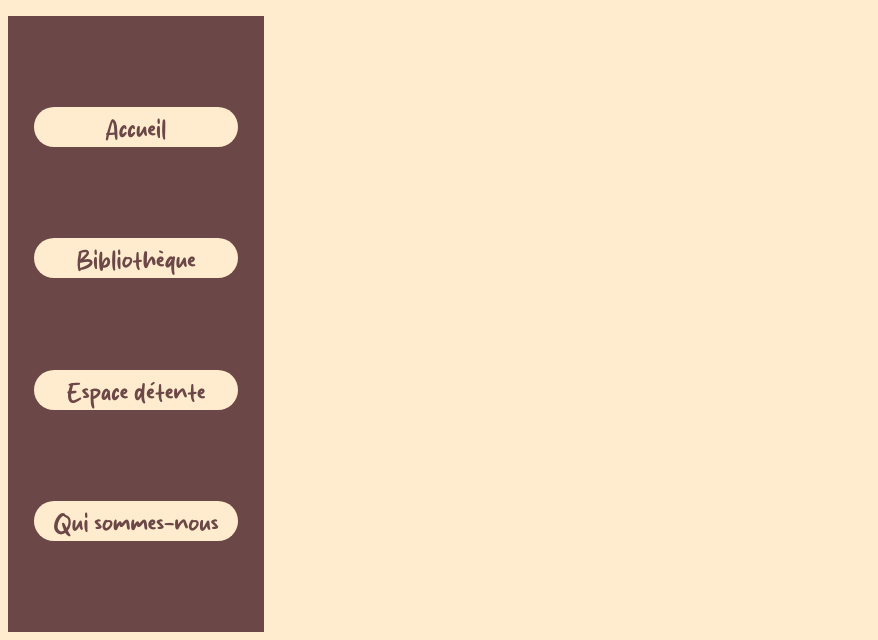
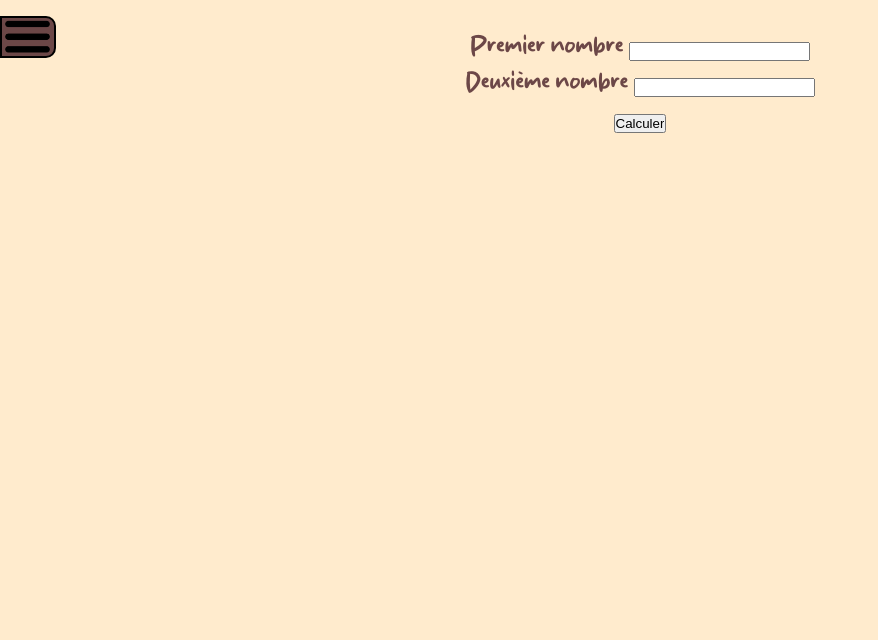
Before and after one commit to JustAYeen/livresE2C, a PHP site: page /page/game.htm in a window 1280 px wide. Shown: the part 160-800 px from the top of the page, without its empty margins (0-878 px from the left). Run offline with PHP 8.4, Linux system fonts and the light colour scheme.

Commit message:
avancement

```diff
--- a/page/game.htm
+++ b/page/game.htm
@@ -6,6 +6,7 @@
     <title>Silence On Lit</title>
     <link rel="stylesheet" href="../style/style.css">
     <script type="module" src="../script/test.js"></script>
+    <script type="module" src="../script/nav.js"></script>
 </head>
 <body>
     <header>
@@ -15,14 +16,29 @@
             <h2>Espace jeux</h2>
         </div>
     </header>
+
     <nav>
+        <div id="close"></div>
         <a href="../index.htm" class="bouton">Accueil</a>
         <a href="../page/library.htm" class="bouton">Bibliothèque</a>
         <a href="../page/game.htm" class="bouton">Espace détente</a>
         <a href="../page/us.htm" class="bouton">Qui sommes-nous</a>
     </nav>
+
     <main>
-
+        <p id="result"></p>
+        <div>
+            <label for="Number1">Premier nombre</label>
+            <input type="number" name="Number1" id="Number1">
+        </div>
+        <div>
+            <label for="Number2">Deuxième nombre</label>
+            <input type="number" name="Number2" id="Number2">
+        </div>
+        <div>
+            <input type="submit" value="Calculer" id="calculate">
+        </div>
     </main>
+    <div id="trigger"></div>
 </body>
 </html>
--- /dev/null
+++ b/script/nav.js
@@ -0,0 +1,21 @@
+//On récupère
+let nav = document.querySelector('nav')
+let trigger = document.querySelector('#trigger')
+let close = document.querySelector('#close')
+
+//on définit la function qui va déplacer le nav
+
+function openNav () {
+    setTimeout(()=>{close.style.display='block'},1000)
+    nav.style.left = "0"
+    trigger.style.left = "-7vh"
+}
+
+function closeNav () {
+    close.style.display='none'
+    nav.style.left = "-22vW"
+    trigger.style.left = "0"
+}
+//event qui va déclencher le mouvement
+trigger.addEventListener('click', openNav);
+close.addEventListener('click', closeNav)
--- a/script/test.js
+++ b/script/test.js
@@ -1,12 +1,30 @@
+let number1 = document.querySelector('#Number1');
+let number2 = document.querySelector('#Number2');
+let calculate = document.querySelector('#calculate');
+let resultHtml = document.querySelector('#result');
 
-//console.log("Hello World!");
 
-//let userName = "NomUtilisateur"; //string
-//let age = 19; //int
-let size = 1.55; //float
-//let isCool = true; //bool
 
-let a = 15
-let b = 35
+function makeCalcul() {
+    let nombre1 = parseInt(Number1.value);
 
-console.log(a+b, a/b, a-b, a*b, a%b);
+    let nombre2 = parseInt(Number2.value);
+
+    let resultat = nombre1 + nombre2;
+    let messageAddition = `<p>Le résultat de l'addition de ${nombre1} et de ${nombre2} est ${resultat}</p>`;
+    resultHtml.innerHTML = messageAddition;
+
+    resultat = nombre1 - nombre2;
+    let messageSoustraction = `<p>Le résultat de la soustraction de ${nombre1} et de ${nombre2} est ${resultat}</p>`;
+    resultHtml.innerHTML += messageSoustraction;
+
+    resultat = nombre1 * nombre2;
+    let messageMultiplication = `<p>Le résultat de la multiplication de ${nombre1} et de ${nombre2} est ${resultat}</p>`;
+    resultHtml.innerHTML += messageMultiplication;
+
+    resultat = nombre1 / nombre2;
+    let messageDivision = `<p>Le résultat de la division de ${nombre1} et de ${nombre2} est ${resultat}</p>`;
+    resultHtml.innerHTML += messageDivision;
+}
+
+calculate.addEventListener("click", makeCalcul)
--- a/style/style.css
+++ b/style/style.css
@@ -38,12 +38,14 @@ nav {
     justify-content: space-evenly;
     align-items: center;
     position: fixed;
+    left: calc(-20vw - 1vh);
     top: 22vh;
     width: 20vw;
     height: 77vh;
     background-color: #6c4747;
     margin-left: 1vh;
     z-index: 5;
+    transition: left 1s;
 }
 
 main {
@@ -128,3 +130,32 @@ ul {
     border: #ffebcd 2px solid;
 
 }
+
+#trigger {
+    position: fixed;
+    top: 22vh;
+    width: 7vh;
+    aspect-ratio: 4/3;
+    background-color: #6c4747;
+    border: solid 2px #000000;
+    border-radius: 0 10px 10px 0;
+    background-image: url('../asset/menu.webp');
+    background-repeat: no-repeat;
+    background-size: contain;
+    transition: left 1s;
+}
+
+#close {
+    display : none;
+    position: relative;
+    top : 2vh;
+    right : 2vh;
+    width: 5vh;
+    aspect-ratio: 1;
+    background-color: #6c4747;
+    border: solid 2px #000000;
+    border-radius: 0 10px 10px 0;
+    background-image: url(../asset/croix.png);
+    background-repeat: no-repeat;
+    background-size: contain;
+}
```
Also changed, not shown: asset/croix.png (added), asset/menu.webp (added).
